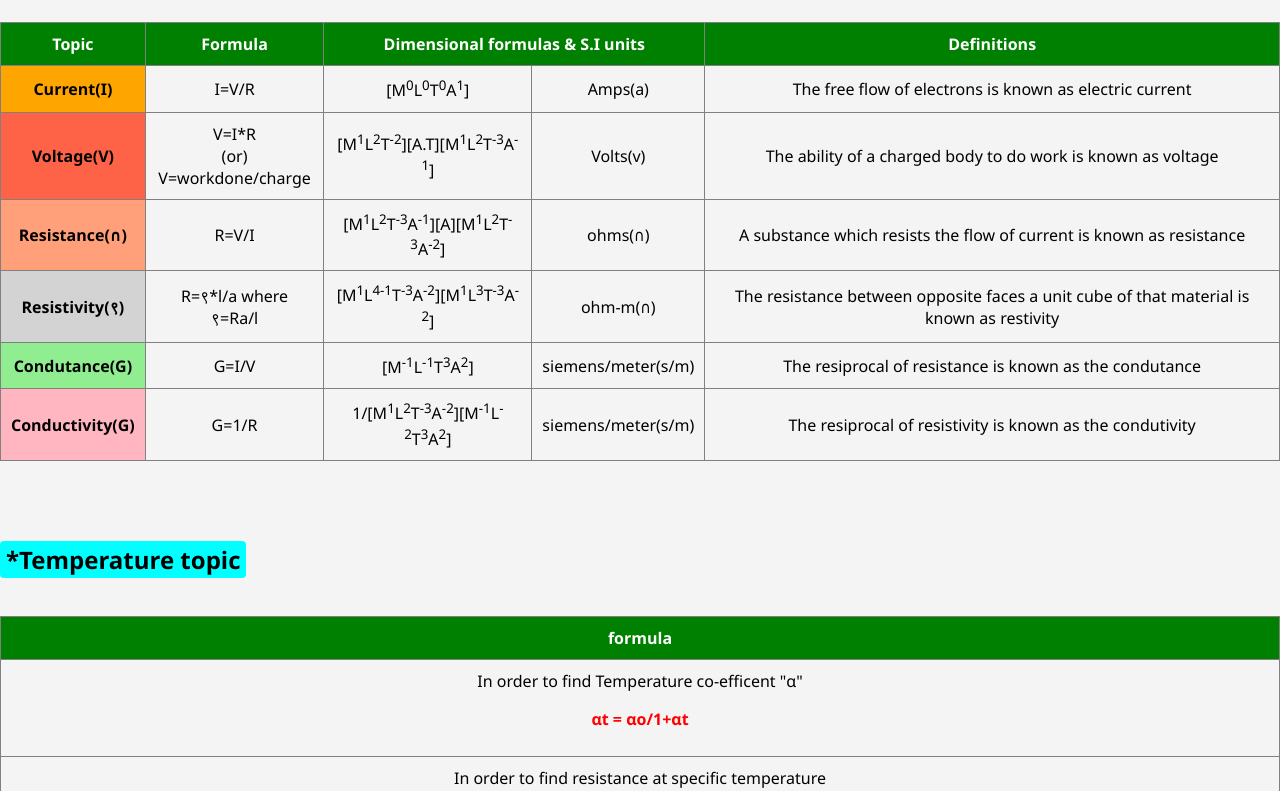
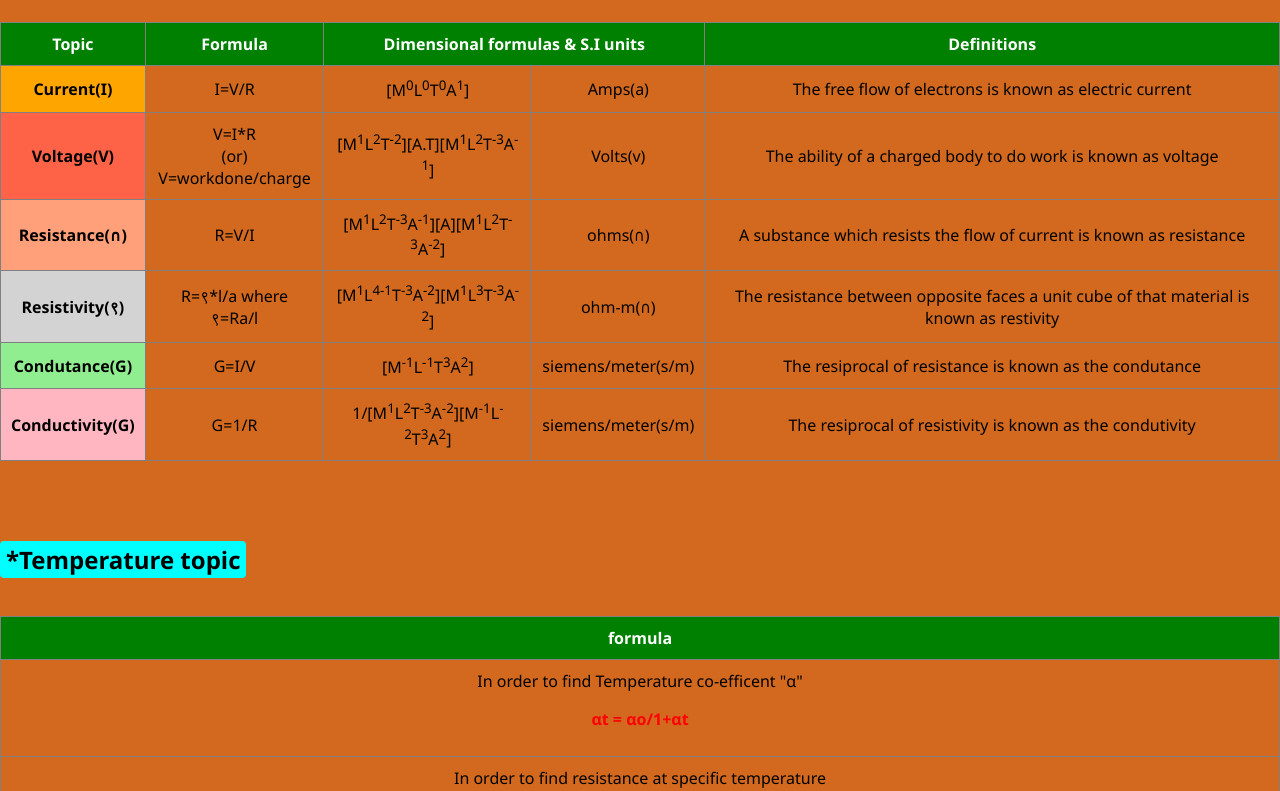
Before and after one commit to Sakshith77/updated, a plain HTML site: page BEEE.html in a window 1280 px wide. Shown: the part 254-1045 px from the top of the page. Drawn offline with Linux system fonts and the light colour scheme.

Commit message:
Update BEEE.html
changed the background color of BEEE.html

```diff
--- a/BEEE.html
+++ b/BEEE.html
@@ -13,7 +13,7 @@
   padding: 0;
   width: 100%;
   font-family: 'Segoe UI', Tahoma, Geneva, Verdana, sans-serif;
-      background-color: #f4f4f4;
+      background-color: chocolate;
  }
 h1{text-align: center;}
 h2{text-align: left;}
```
